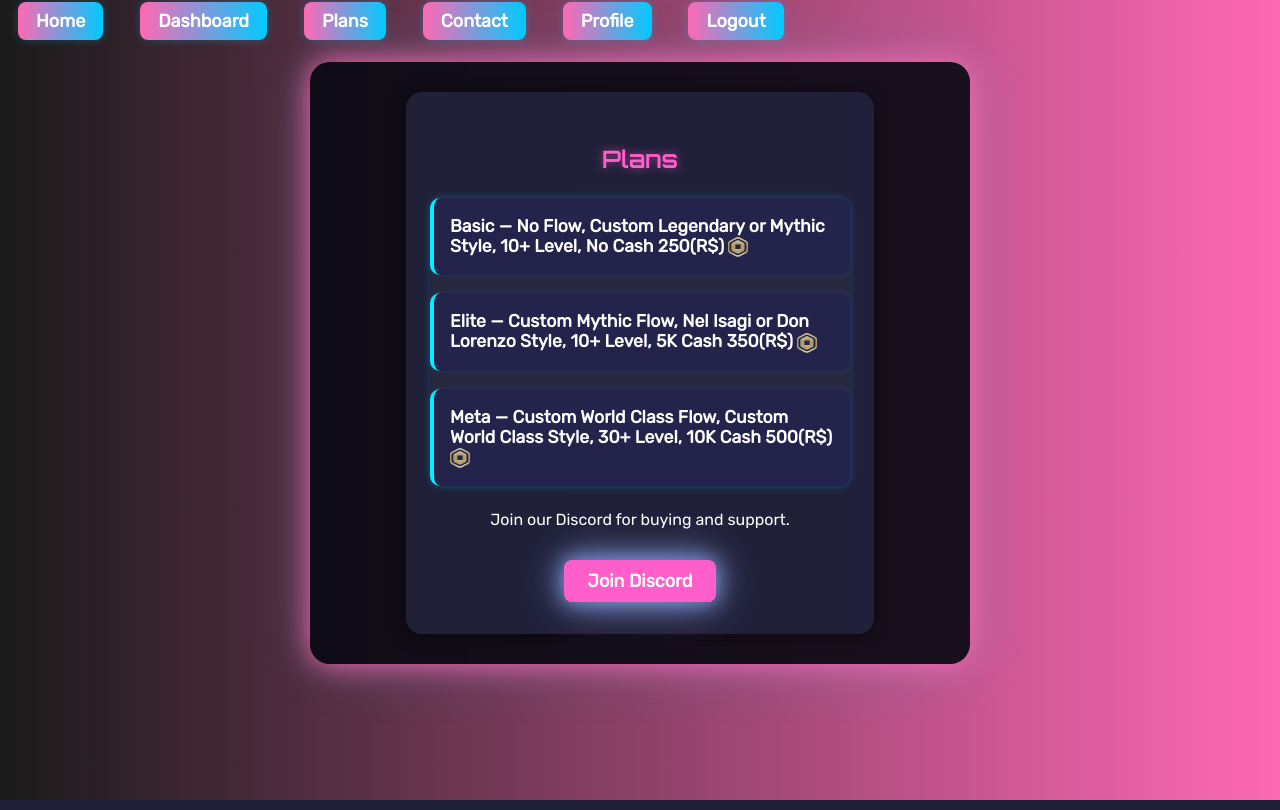
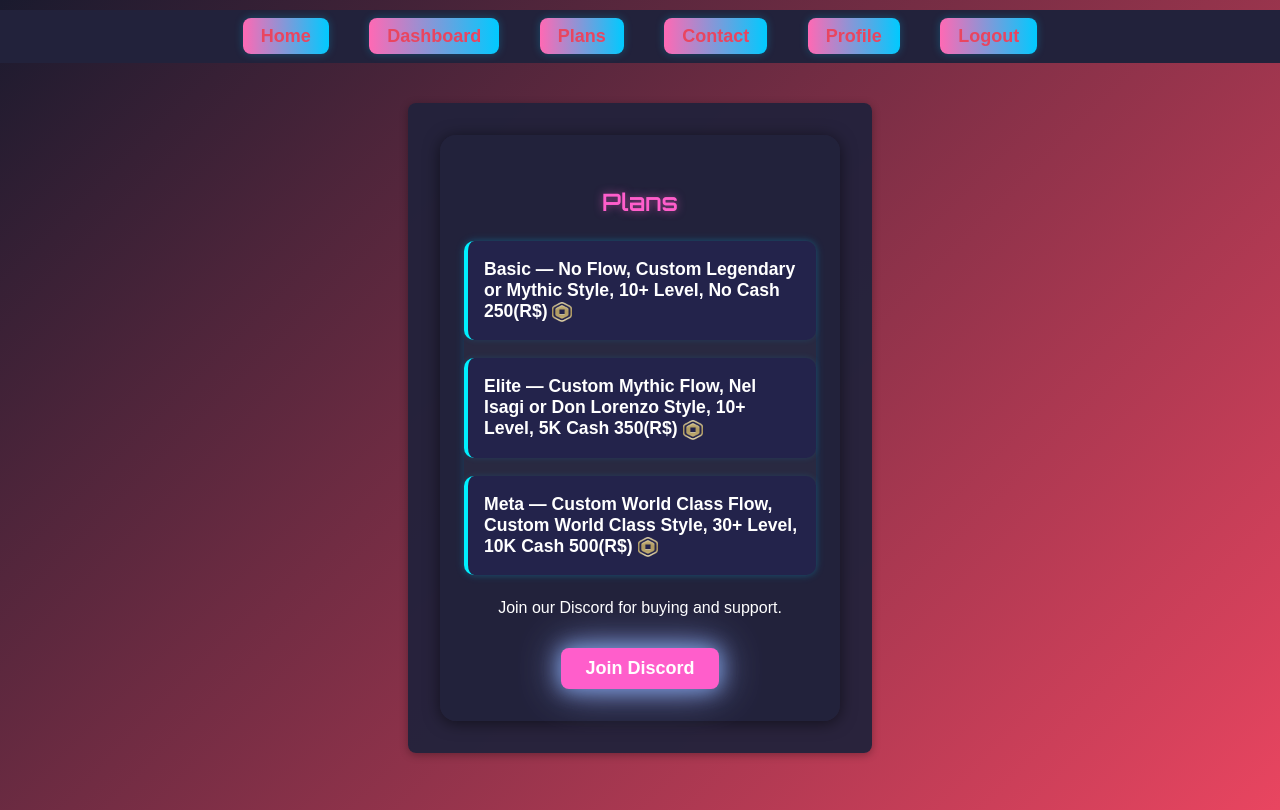
Before and after one commit to Sam-Dev07/BLR-Vault, a Flask app: page /plans in a window 1280 px wide. Run offline with Flask 3, Linux system fonts and the light colour scheme; the visitor is signed in with stand-in values (Sample User, id 1); data comes from the database, SQL or seed files in the repository.

Commit message:
Update style.css

```diff
--- a/static/style.css
+++ b/static/style.css
@@ -3,10 +3,9 @@
 body {
   margin: 0;
   font-family: 'Rubik', sans-serif;
-  background: linear-gradient(to right, #1a1a1a, #ff69b4);
+  background: linear-gradient(135deg, #1a1a2e 0%, #e94560 100%);
   color: #fff;
-  /* background-image removed */
-  /* background-image: url("https://i.imgur.com/5L2CR7f.jpeg"); */
+  background-image: url("https://i.imgur.com/5L2CR7f.jpeg"); /* Blue Lock BG */
   background-size: cover;
   background-repeat: no-repeat;
   background-attachment: fixed;
@@ -88,15 +87,18 @@ header h1 {
 }
 
 nav {
+  background: #22223b;
+  padding: 1em;
+  text-align: center;
   margin-top: 10px;
   z-index: 10;
   position: relative;
 }
 
 nav a {
-  color: #ff69b4;
+  color: #e94560;
+  margin: 0 1em;
   text-decoration: none;
-  margin: 0 15px;
   font-weight: bold;
   font-size: 18px;
   transition: color 0.3s;
@@ -137,7 +139,7 @@ nav a:nth-child(5) {
 }
 
 .container {
-  background: rgba(0, 0, 0, 0.85);
+  background: rgba(34, 34, 59, 0.95);
   padding: 30px;
   border-radius: 10px;
   margin: 30px auto;
@@ -182,7 +184,7 @@ input:focus {
 }
 
 button {
-  background-color: #ff007f;
+  background-color: #e94560;
   color: white;
   font-weight: bold;
   cursor: pointer;
@@ -289,3 +291,77 @@ li {
     font-weight: bold;
     animation: fadeInUp 1.2s cubic-bezier(0.23, 1, 0.32, 1), pulse 2.5s infinite alternate;
 }
+
+body {
+    font-family: Arial, sans-serif;
+    background: linear-gradient(135deg, #1a1a2e 0%, #e94560 100%);
+    margin: 0;
+    padding: 0;
+    min-height: 100vh;
+}
+nav {
+    background: #22223b;
+    padding: 1em;
+    text-align: center;
+}
+nav a {
+    color: #e94560;
+    margin: 0 1em;
+    text-decoration: none;
+    font-weight: bold;
+}
+nav a:hover {
+    text-decoration: underline;
+    color: #fff;
+}
+.container {
+    max-width: 400px;
+    margin: 40px auto;
+    background: rgba(34, 34, 59, 0.95);
+    padding: 2em;
+    border-radius: 8px;
+    box-shadow: 0 2px 8px rgba(0,0,0,0.3);
+    color: #fff;
+}
+h1 {
+    margin-top: 0;
+    color: #e94560;
+}
+input[type="text"], input[type="password"] {
+    width: 100%;
+    padding: 8px;
+    margin: 8px 0;
+    box-sizing: border-box;
+    border-radius: 4px;
+    border: 1px solid #e94560;
+    background: #23234b;
+    color: #fff;
+}
+button {
+    padding: 8px 16px;
+    background: #e94560;
+    color: #fff;
+    border: none;
+    border-radius: 4px;
+    cursor: pointer;
+}
+button:hover {
+    background: #ff2e63;
+}
+.flashes {
+    list-style: none;
+    padding: 0;
+}
+.flashes li {
+    margin-bottom: 10px;
+    padding: 10px;
+    border-radius: 4px;
+}
+.flash-success {
+    background: #43aa8b;
+    color: #fff;
+}
+.flash-error {
+    background: #e94560;
+    color: #fff;
+}
```
